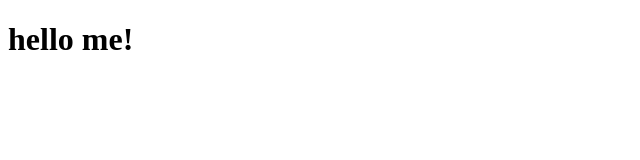
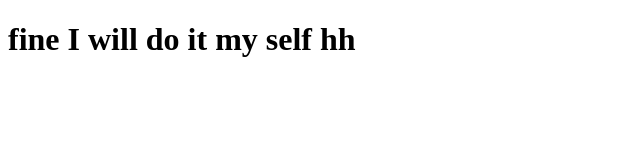
Before and after one commit to balckwolf515/coursera-course, a plain HTML site: page site/index.html in a window 1280 px wide. Shown: the whole page, without its empty margins (0-640 px from the left). Drawn offline with Linux system fonts and the light colour scheme.

Commit message:
small changes

```diff
--- a/site/index.html
+++ b/site/index.html
@@ -10,7 +10,7 @@
 <body>
 
 	<h1>
-		hello me!
+		fine I will do it my self hh
 	</h1>
 
 	</body>
```
